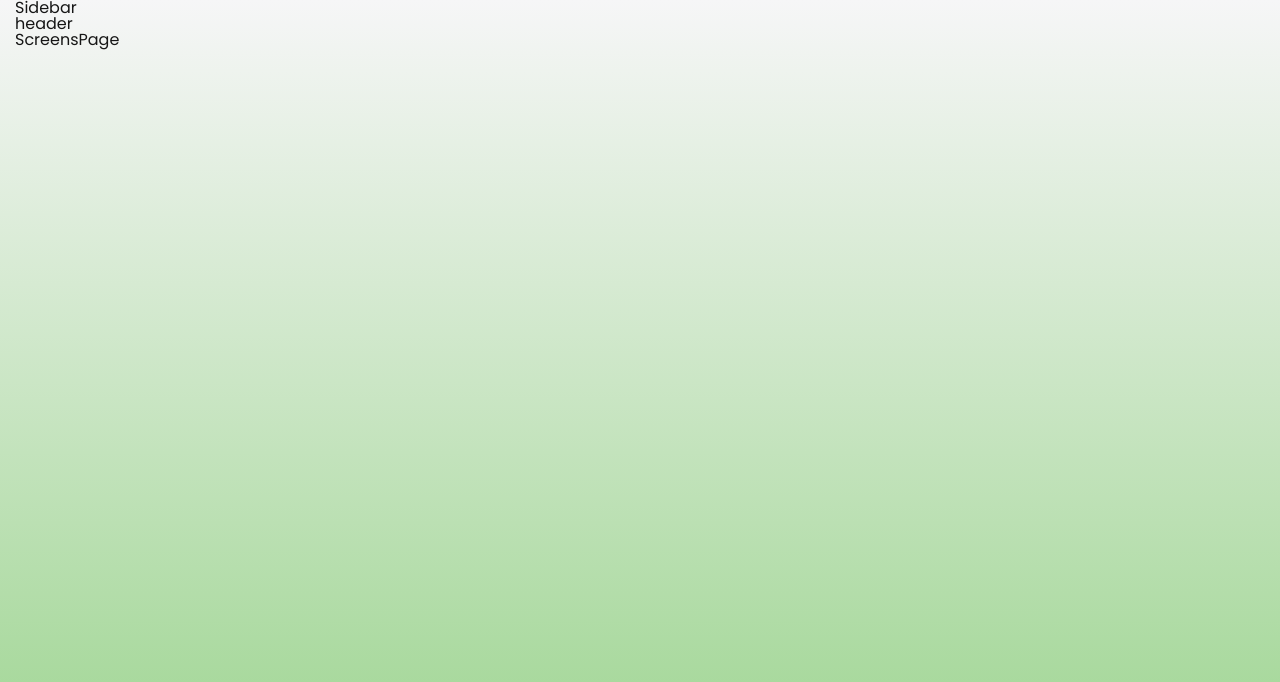
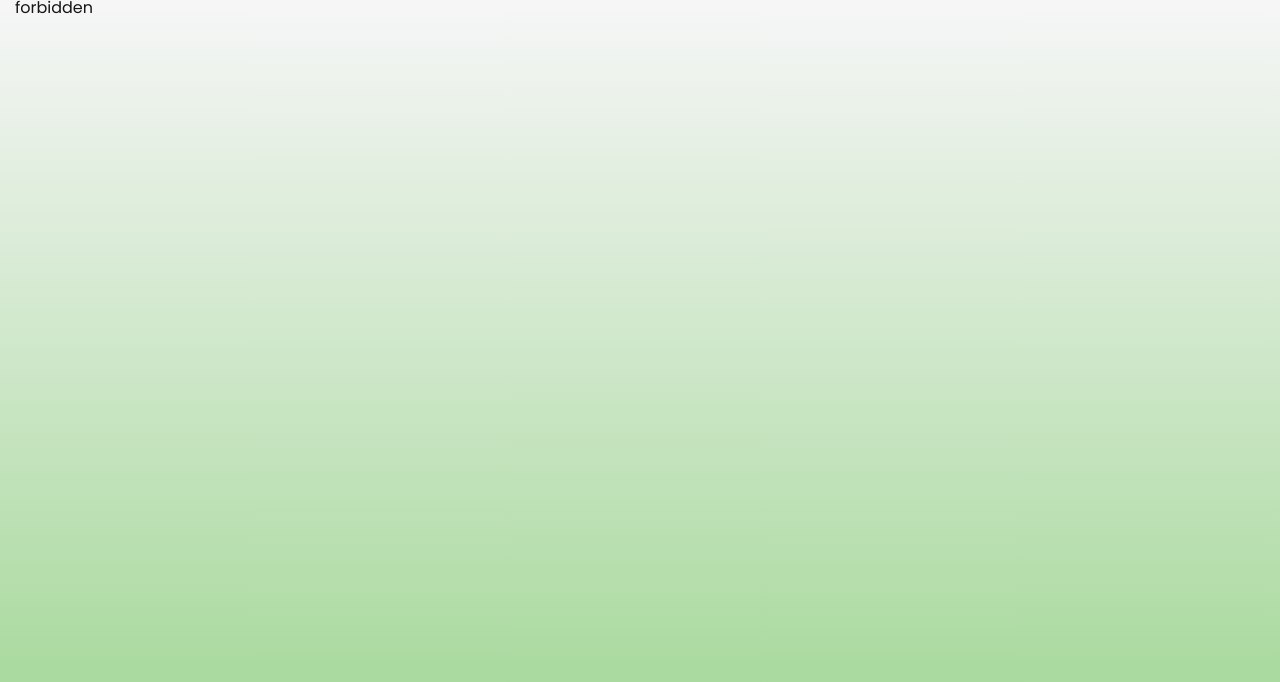
Before and after one commit to kolyakr/TaskPro-frontend, a React (Vite) app: page /home in a window 1280 px wide. Shown: the top 682 px of the page. Built offline with nearby package versions, Linux system fonts and the light colour scheme.

Commit message:
add forbidden routes

```diff
--- a/src/components/LoginForm/LoginForm.tsx
+++ b/src/components/LoginForm/LoginForm.tsx
@@ -1,4 +1,4 @@
-import React, { useState } from "react";
+import React, { useEffect, useState } from "react";
 import { useForm } from "react-hook-form";
 import { loginFormData } from "../../types";
 import * as yup from "yup";
@@ -6,8 +6,9 @@ import { yupResolver } from "@hookform/resolvers/yup";
 import styles from "./LoginForm.module.css";
 import { Icon } from "../Icon/Icon";
 import { useAppDispatch, useAppSelector } from "../../hooks/auth";
-import { selectError } from "../../redux/auth/selectors";
+import { selectError, selectIsLoggedIn } from "../../redux/auth/selectors";
 import { loginUser } from "../../redux/auth/operations";
+import { useNavigate } from "react-router-dom";
 
 const loginSchema = yup.object().shape({
   email: yup.string().email().required(),
@@ -27,8 +28,16 @@ const LoginForm = () => {
     "password"
   );
 
+  const isLoggedIn = useAppSelector(selectIsLoggedIn);
+  useEffect(() => {
+    if (isLoggedIn) {
+      navigate("/home");
+    }
+  }, [isLoggedIn]);
+
   const dispatch = useAppDispatch();
   const authError = useAppSelector(selectError);
+  const navigate = useNavigate();
 
   const togglePasswordState = () => {
     setPasswordState((prev: "text" | "password") => {
--- a/src/components/PrivateRoute/PrivateRoute.tsx
+++ b/src/components/PrivateRoute/PrivateRoute.tsx
@@ -1,12 +1,15 @@
 import React from "react";
+import { useAppSelector } from "../../hooks/auth";
+import { selectIsLoggedIn } from "../../redux/auth/selectors";
 
 interface PrivateRouteProps {
   children: React.ReactNode;
 }
 
 const PrivateRoute: React.FC<PrivateRouteProps> = ({ children }) => {
-  //check if user is logined
-  return <>{children}</>;
+  const isLoggedIn = useAppSelector(selectIsLoggedIn);
+
+  return <>{isLoggedIn === true ? <>{children}</> : <>forbidden</>}</>;
 };
 
 export default PrivateRoute;
--- a/src/components/RegisterForm/RegisterForm.tsx
+++ b/src/components/RegisterForm/RegisterForm.tsx
@@ -1,4 +1,4 @@
-import React, { useState } from "react";
+import React, { useEffect, useState } from "react";
 import { useForm } from "react-hook-form";
 import { registerFormData } from "../../types";
 import * as yup from "yup";
@@ -7,7 +7,8 @@ import styles from "./RegisterForm.module.css";
 import { Icon } from "../Icon/Icon";
 import { useAppDispatch, useAppSelector } from "../../hooks/auth";
 import { registerUser } from "../../redux/auth/operations";
-import { selectError } from "../../redux/auth/selectors";
+import { selectError, selectIsLoggedIn } from "../../redux/auth/selectors";
+import { useNavigate } from "react-router-dom";
 
 const registerSchema = yup.object().shape({
   name: yup.string().min(2).max(20).required(),
@@ -27,9 +28,16 @@ const RegisterForm: React.FC = () => {
   const [passwordState, setPasswordState] = useState<"text" | "password">(
     "password"
   );
+  const isLoggedIn = useAppSelector(selectIsLoggedIn);
+  useEffect(() => {
+    if (isLoggedIn) {
+      navigate("/home");
+    }
+  }, [isLoggedIn]);
 
   const dispatch = useAppDispatch();
   const authError = useAppSelector(selectError);
+  const navigate = useNavigate();
 
   const togglePasswordState = () => {
     setPasswordState((prev) => {
--- a/src/redux/auth/selectors.ts
+++ b/src/redux/auth/selectors.ts
@@ -15,3 +15,6 @@ export const selectIsLoading = (state: RootState) => {
 export const selectToken = (state: RootState) => {
   return state.auth.token;
 };
+export const selectIsLoggedIn = (state: RootState) => {
+  return state.auth.isLoggedIn;
+};
--- a/src/redux/auth/slice.ts
+++ b/src/redux/auth/slice.ts
@@ -12,6 +12,7 @@ const INITIAL_STATE: AuthState = {
   token: null,
   isLoading: false,
   error: null,
+  isLoggedIn: false,
 };
 
 export const slice = createSlice({
@@ -23,15 +24,18 @@ export const slice = createSlice({
       .addCase(loginUser.pending, (state) => {
         state.isLoading = true;
         state.error = null;
+        state.isLoggedIn = false;
       })
       .addCase(loginUser.fulfilled, (state, action) => {
         state.user = action.payload.user;
         state.token = action.payload.accessToken;
         state.isLoading = false;
+        state.isLoggedIn = true;
       })
       .addCase(loginUser.rejected, (state, action) => {
         state.error = action.payload?.message || null;
         state.isLoading = false;
+        state.isLoggedIn = false;
       });
   },
 });
--- a/src/types/index.ts
+++ b/src/types/index.ts
@@ -20,6 +20,7 @@ export interface AuthState {
   token: string | null;
   isLoading: boolean;
   error: string | null;
+  isLoggedIn: boolean;
 }
 
 export interface ErrorServerResponse {
```
